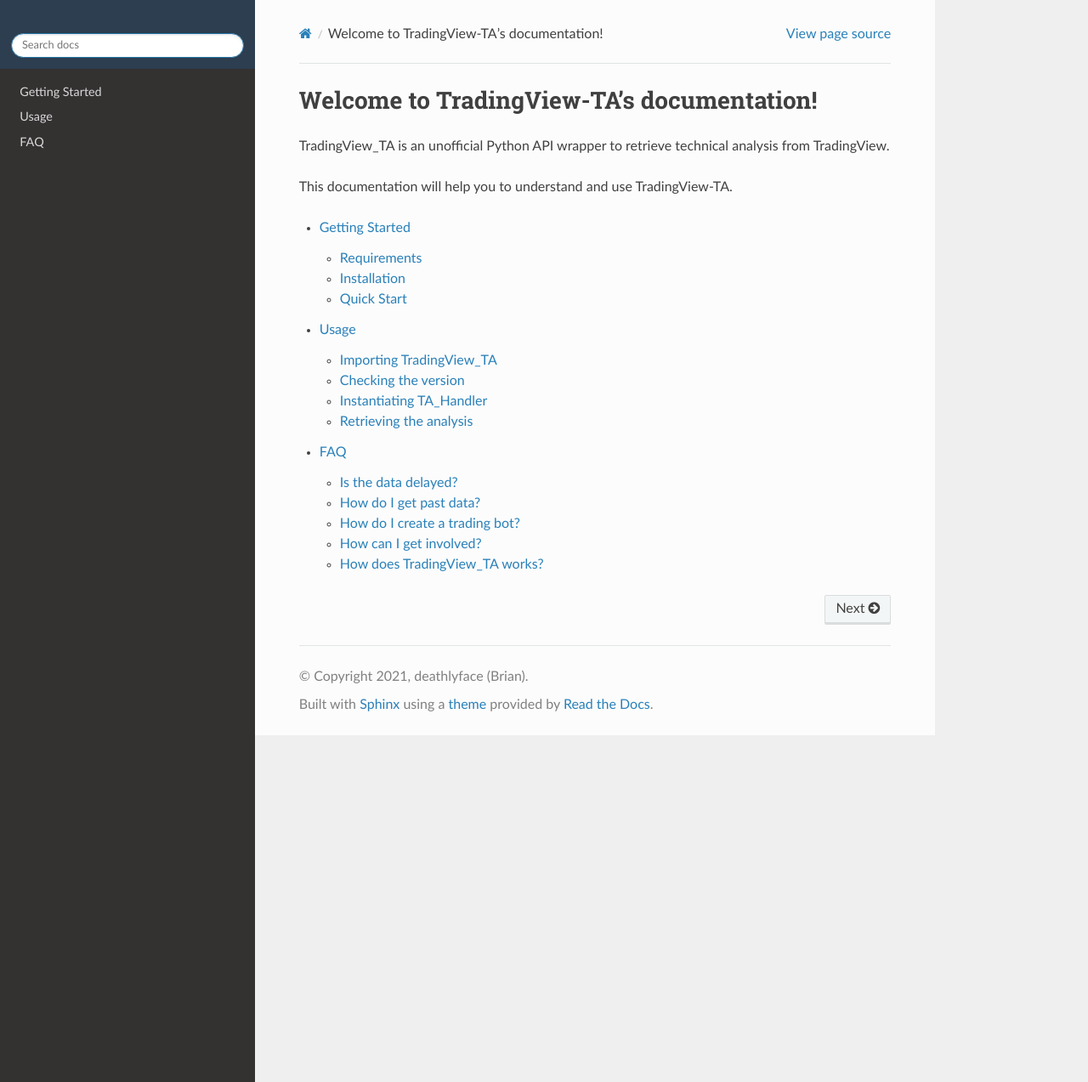
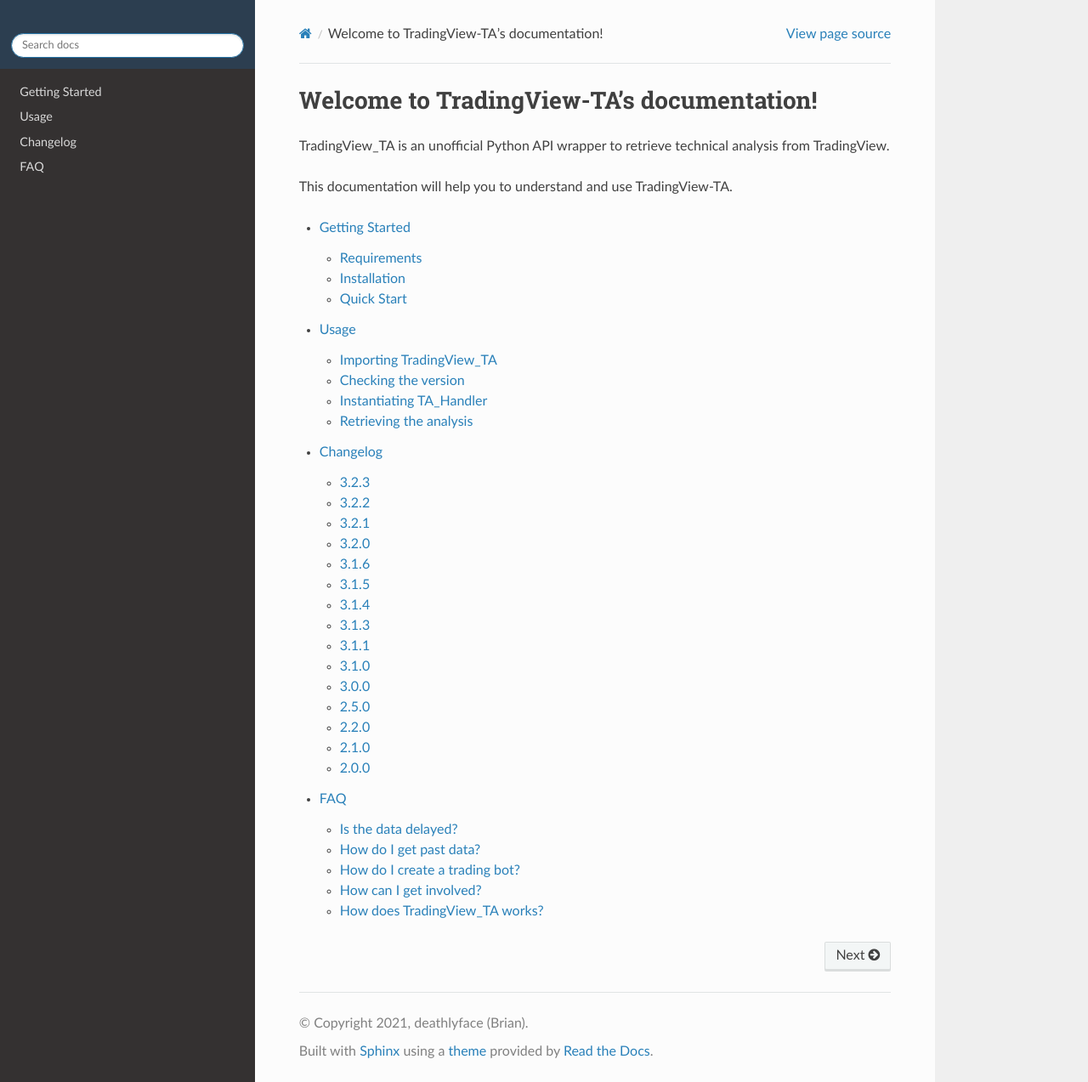
Before and after one commit to AnalyzerREST/python-tradingview-ta, a Sphinx documentation site: the page built from docs/index.rst, in a window 1280 px wide and 1273 px high. Shown: the whole window at 85% size. Built offline with Sphinx 7.4.7 and the Read the Docs theme 2.0.0, drawn with Linux system fonts in a browser that asks for light colours.

Commit message:
Add changelog (docs)

```diff
--- /dev/null
+++ b/docs/changelog.rst
@@ -0,0 +1,118 @@
+Changelog
+=========
+
+3.2.3
+-----
+
+New:
+
+* Timeout
+* Indicators: BBUpper and BBLower
+* Test script (test.py)
+
+3.2.2
+-----
+
+New:
+
+* Indicators: open and P.SAR
+
+3.2.1
+-----
+
+New:
+
+* Removed EMA5 and SMA5 from analysis
+
+Bug fix:
+
+* Switched buy/sell on momentum
+
+3.2.0
+-----
+
+New:
+
+* Instantiate ``TA_Handler`` using parameters
+
+3.1.6
+-----
+
+New:
+
+* Set interval to ``"1d"`` if invalid
+
+3.1.5
+-----
+
+New:
+
+* Move indicators to ``Analysis`` class
+
+3.1.4
+-----
+
+Bug fix:
+
+* Pull request `#19 <https://github.com/brian-the-dev/python-tradingview-ta/pull/19>`_
+
+3.1.3
+-----
+
+New:
+
+* Added user agent
+* Added ``__version__`` attribute
+
+3.1.1
+-----
+
+Bug fix:
+
+* Pull request `#7 <https://github.com/brian-the-dev/python-tradingview-ta/pull/7>`_
+
+3.1.0
+-----
+
+New:
+
+* Set symbol/exchange/screener/interval using functions
+
+3.0.0
+-----
+
+New:
+
+* Use scanner (https://scanner.tradingview.com/america/scan) instead of selenium
+* Indicators
+
+2.5.0
+-----
+
+New:
+
+* Support for Heroku
+
+2.2.0
+-----
+
+New:
+
+* Rename ``pair`` to ``symbol``
+* Support for Python 3.4
+* Added warnings
+
+2.1.0
+-----
+
+Bug fix:
+
+* Requirements
+
+2.0.0
+-----
+
+New:
+
+* Use class
+* Use headless selenium webdriver
--- a/docs/index.rst
+++ b/docs/index.rst
@@ -11,4 +11,5 @@
 
     overview.md
     usage.md
+    changelog.rst
     faq.rst
```
